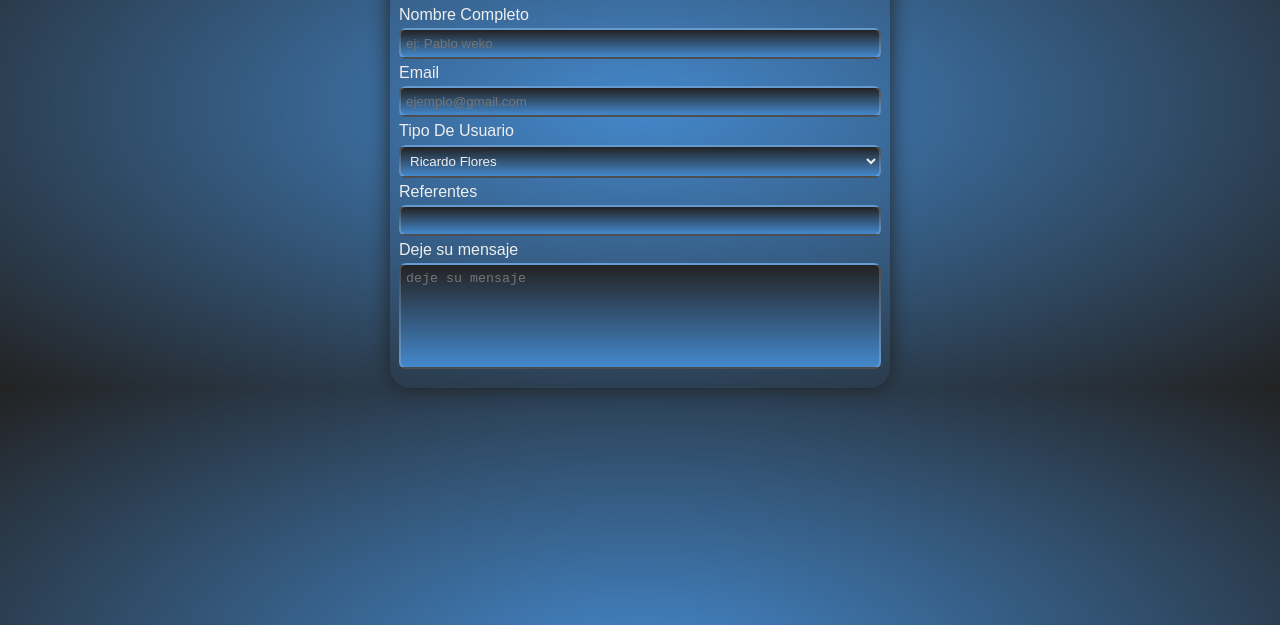
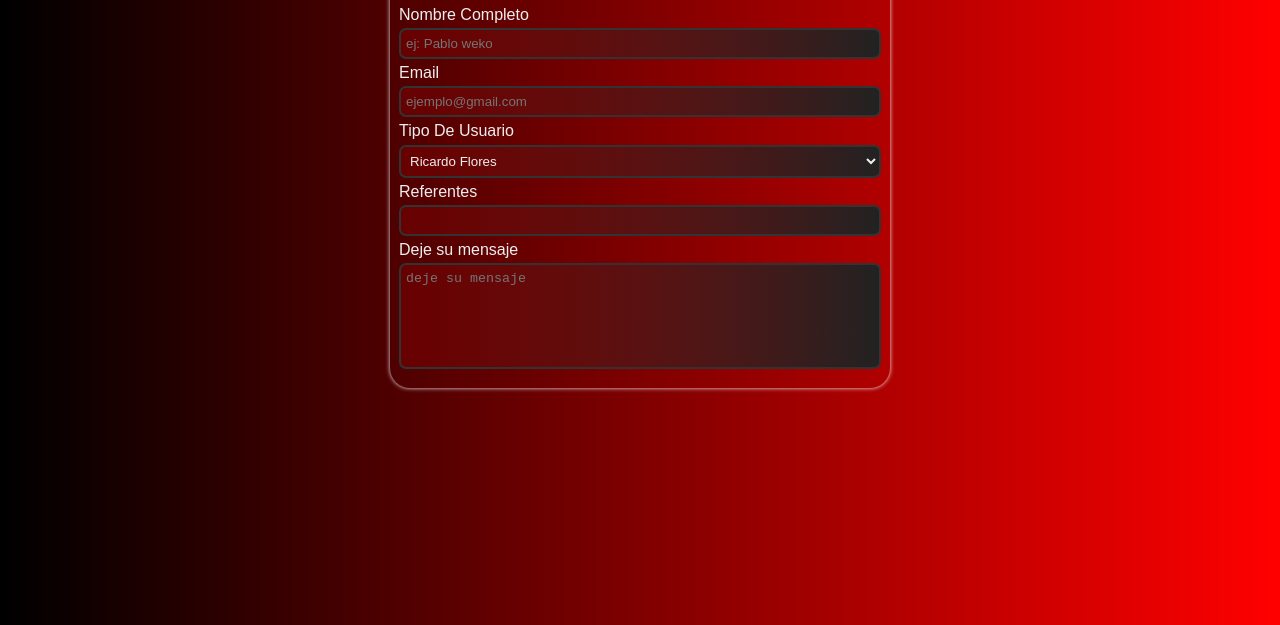
Before and after one commit to skpikeeee/proyecto-html-formulario, a plain HTML site: page index.html in a window 1280 px wide. Shown: the part 175-800 px from the top of the page. Drawn offline with Linux system fonts and the light colour scheme.

Commit message:
optimizado color y puesto un valid y invalid para el correo lectronico

```diff
--- a/index.html
+++ b/index.html
@@ -19,7 +19,7 @@
         </div>
         <div class="form_input">
             <label for="Email">Email</label>
-            <input type="email" id="Email" placeholder="ejemplo@gmail.com">
+            <input class="emailll" type="email" id="Email" placeholder="ejemplo@gmail.com">
         </div>
         <div class="form_input">
             <label for="Tipo">Tipo De Usuario</label>
--- a/style.css
+++ b/style.css
@@ -1,8 +1,10 @@
 body{
-    background: radial-gradient(#48c,#222);
+    background: linear-gradient(to left,#f00,
+    #000);
     color: #eee;
     font-family: sans-serif;
     margin: 0;
+    box-sizing: border-box;
 }
 
 .h1{
@@ -17,7 +19,7 @@ form{
     margin: auto;
     margin-top: 100px;
     box-sizing: border-box;
-    box-shadow: 0 0 20px #222;
+    box-shadow: 0 0 4px #eee;
     padding: 15px 9px;
     border-radius: 20px;
 }
@@ -28,9 +30,9 @@ input,select,datalist,textarea{
     box-sizing: border-box;
     border-radius: 7px;
     border: none;
-    background: linear-gradient(to top,#48c,
-    #222);
-    border: 2px solid #eee3;
+    background: linear-gradient(to left, #222,
+    #f002);
+    border: 2px solid #333;
     color: #eee;
 }
 
@@ -42,3 +44,11 @@ textarea{
     resize: none;
     width: 100%;
 }
+
+.emailll:invalid{
+    color: #f00;
+}
+
+.emailll:valid{
+    color: #eee;
+}
```
